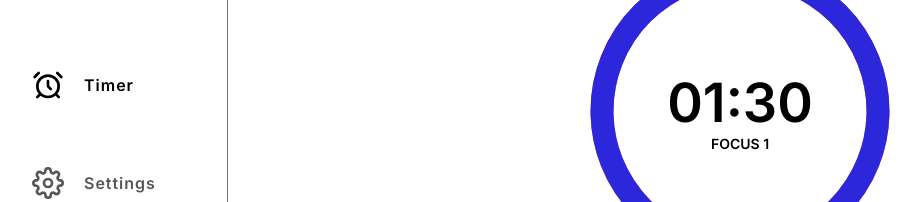
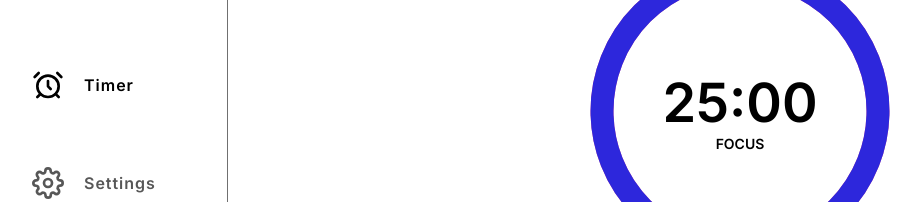
Before and after one commit to igoris12/pomodoro-app, a React (Create React App) app: page /pomodoro-app/timer in a window 1280 px wide. Shown: the part 139-341 px from the top of the page, without its empty margins (28-949 px from the left). Built offline with nearby package versions, Linux system fonts and the light colour scheme.

Commit message:
setting functionality added

```diff
--- a/src/App.js
+++ b/src/App.js
@@ -10,28 +10,31 @@ export const TimerDataContext = createContext();
 function App() {
   const [mobileHeaderActive, setMobileHeaderActive] = useState(false);
   const [darkMode, setDarkMode] = useState(false);
-  const [timerData, setData] = useState([
-    { time: 90, status: "focus 1", session: 1 },
-    { time: 5, status: "brack", session: 2 },
-    { time: 90, status: "focus 2", session: 3 },
-    { time: 5, status: "brack", session: 2 },
-    { time: 90, status: "focus 3", session: 1 },
-    { time: 5, status: "brack", session: 2 },
-    { time: 90, status: "focus 4", session: 1 },
-    { time: 100, status: "big brake", session: 5 },
+  const [timerData, setTimerData] = useState([
+    { time: 25 * 60, status: "focus", session: 1 },
+    { time: 5 * 60, status: "breack", session: 2 },
+    { time: 25 * 60, status: "focus", session: 3 },
+    { time: 5 * 60, status: "breack", session: 4 },
+    { time: 25 * 60, status: "focus", session: 5 },
+    { time: 5 * 60, status: "breack", session: 6 },
+    { time: 25 * 60, status: "focus", session: 7 },
+    { time: 20 * 60, status: "breack" },
   ]);
-
+  console.log(timerData);
   const toggleMobileHeaderActive = () => {
     setMobileHeaderActive(!mobileHeaderActive);
   };
   const toggleDarckMode = () => {
     setDarkMode(!darkMode);
-  }
+  };
   return (
     <div className="App">
-      <TimerDataContext.Provider value={timerData}>
+      <TimerDataContext.Provider value={[timerData, setTimerData]}>
         <Router>
-        <Header openNavigation={toggleMobileHeaderActive} darkMode={darkMode} />
+          <Header
+            openNavigation={toggleMobileHeaderActive}
+            darkMode={darkMode}
+          />
           <Navigation
             active={mobileHeaderActive}
             closeNavigation={toggleMobileHeaderActive}
@@ -39,8 +42,14 @@ function App() {
             darkMode={darkMode}
           />
           <Routes>
-        <Route path="/pomodoro-app/timer" element={<Timer darkMode={darkMode}/>} />
-        <Route path="/pomodoro-app/settings" element={<Settings darkMode={darkMode}/>} />
+            <Route
+              path="/pomodoro-app/timer"
+              element={<Timer darkMode={darkMode} />}
+            />
+            <Route
+              path="/pomodoro-app/settings"
+              element={<Settings darkMode={darkMode} />}
+            />
           </Routes>
         </Router>
       </TimerDataContext.Provider>
--- a/src/components/Settings/Settings.jsx
+++ b/src/components/Settings/Settings.jsx
@@ -1,4 +1,5 @@
-import React, { useState } from "react";
+import React, { useState, useContext, useEffect } from "react";
+import { TimerDataContext } from "../../App";
 import "./Settings.scss";
 import Footer from "../Footer/Footer";
 import RangeInput from "./RangeInput";
@@ -10,6 +11,19 @@ const Settings = ({ darkMode }) => {
     rounds: 4,
     longBreakDuration: 20,
   });
+
+  const [timerData ,setTimerData] = useContext(TimerDataContext);
+
+  useEffect(() => {
+    const dataArray = [];
+
+    for (let i = 0; i < data.rounds; i++) {
+      dataArray.push({time: data.workDuration * 60, status: 'focus' + i, session: i})
+      dataArray.push({time: data.breakDuration * 60, status: 'brack' + i, session: i})
+    }
+    dataArray.push({time: data.longBreakDuration * 60, status: 'long brake'})
+    setTimerData(dataArray);
+  }, [data, setTimerData]);
 
   const changeWorkDuration = (e) => {
     setData({ ...data, workDuration: e.target.value });
@@ -43,7 +57,6 @@ const Settings = ({ darkMode }) => {
           value={data.breakDuration}
           change={changeBreakDuration}
           darkMode={darkMode}
-
         />
         <RangeInput
           text={"Long break duration"}
@@ -53,7 +66,6 @@ const Settings = ({ darkMode }) => {
           value={data.longBreakDuration}
           change={changeLongBreakDuration}
           darkMode={darkMode}
-
         />
         <RangeInput
           text={"Rounds"}
@@ -63,7 +75,6 @@ const Settings = ({ darkMode }) => {
           value={data.rounds}
           change={changeRounds}
           darkMode={darkMode}
-
         />
       </form>
       <Footer darkMode={darkMode} />
--- a/src/components/Timer/Timer.jsx
+++ b/src/components/Timer/Timer.jsx
@@ -1,13 +1,12 @@
 import React, { useState, useEffect, useContext } from "react";
-import {TimerDataContext} from '../../App';
+import { TimerDataContext } from "../../App";
 import "./Timer.scss";
 import TimerProgressBar from "./TimerProgressBar";
 import Footer from "../Footer/Footer";
-function Timer({ darkMode}) {
-  const data = useContext(TimerDataContext);
+function Timer({ darkMode }) {
+  const [data] = useContext(TimerDataContext);
   const [session, setSession] = useState(1);
   const [time, setTime] = useState(data[session - 1].time);
-
 
   const changeSession = () => {
     if (session === data.length) {
@@ -22,7 +21,7 @@ function Timer({ darkMode}) {
     if (session === 1) {
       return;
     }
-    setTime(data[session - 1].time)
+    setTime(data[session - 1].time);
   };
 
   const reduceTime = () => {
```
Lines whose indentation alone changed are shown as unchanged.
